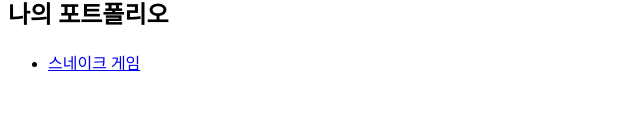
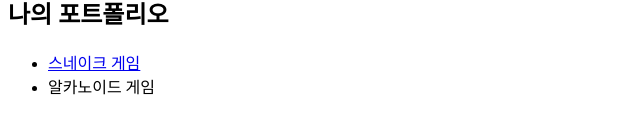
Before and after one commit to lovehyun/sesac_page1, a plain HTML site: page index.html in a window 1280 px wide. Shown: the part 278-412 px from the top of the page, without its empty margins (0-640 px from the left). Drawn offline with Linux system fonts and the light colour scheme.

Commit message:
[NEW] 알카노이드 추가

```diff
--- a/index.html
+++ b/index.html
@@ -9,6 +9,7 @@
         <h2>나의 포트폴리오</h2>
         <ul>
             <li><a href="snake.html">스네이크 게임</a></li>
+            <li>알카노이드 게임</li>
         </ul>
     </body>
 </html>
```
